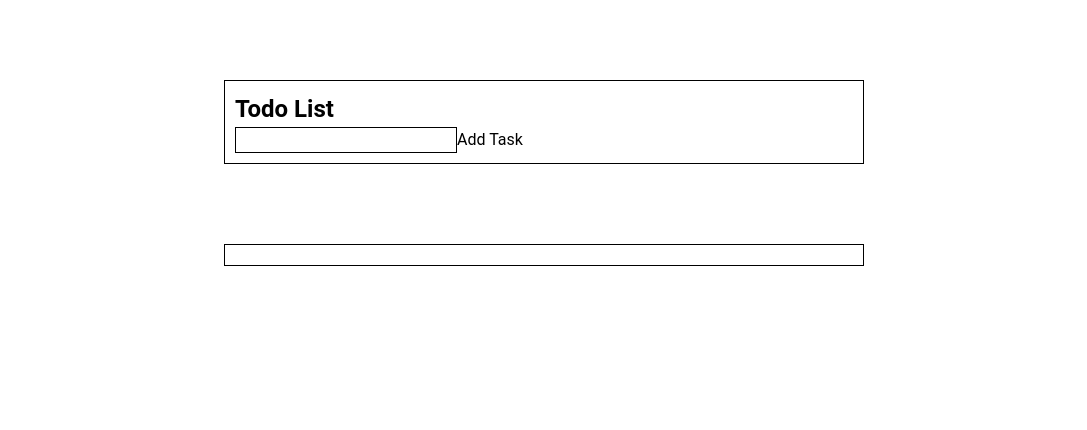
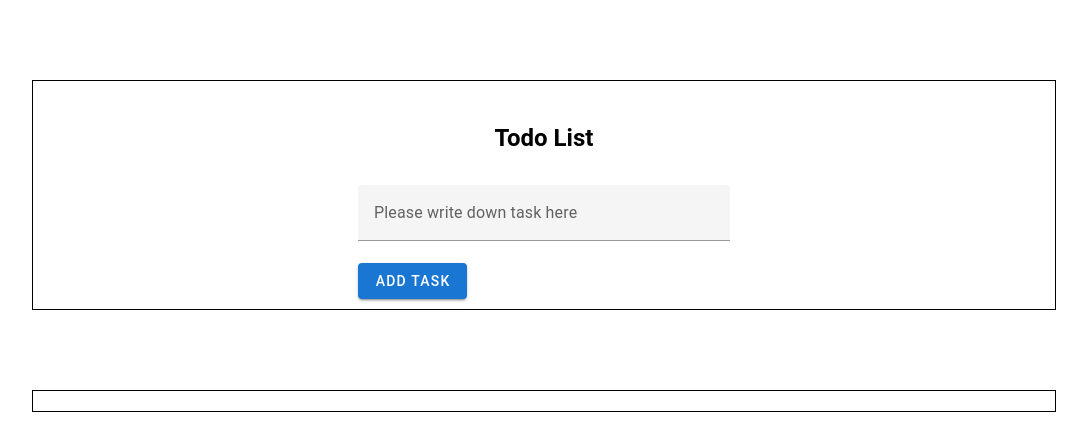
Before and after one commit to amirhamzan/vue-todo-app, a Vue app: page / in a window 1280 px wide. Shown: the top 430 px of the page, without its empty margins (96-1183 px from the left). Built offline with nearby package versions, Linux system fonts and the light colour scheme.

Commit message:
Add delete task function

```diff
--- a/index.html
+++ b/index.html
@@ -1,13 +1,18 @@
 <!DOCTYPE html>
 <html lang="en">
+
 <head>
   <meta charset="UTF-8">
   <link rel="icon" href="/favicon.ico">
   <meta name="viewport" content="width=device-width, initial-scale=1.0">
   <title>Amir Vue Todo App</title>
 </head>
+
 <body>
   <div id="app"></div>
   <script type="module" src="/src/main.js"></script>
+  <script type="module" src="https://unpkg.com/ionicons@7.1.0/dist/ionicons/ionicons.esm.js"></script>
+  <script nomodule src="https://unpkg.com/ionicons@7.1.0/dist/ionicons/ionicons.js"></script>
 </body>
+
 </html>
--- a/src/MasterComponent.vue
+++ b/src/MasterComponent.vue
@@ -1,23 +1,30 @@
 <template>
   <main>
     <section class="container top-section">
-      <h1 class="heading-primary">Todo List</h1>
-      <section class="section-add-list">
-        <input v-model="inputTask" class="add-list" type="text" id="fname" name="fname" />
-        <button @click="addTask()" type="submit">Add Task</button>
-      </section>
+      <form @submit.prevent="submit">
+        <h1 class="heading-primary text-center">Todo List</h1>
+        <section class="section-add-list">
+          <!-- <input v-model="inputTask" class="add-list" type="text" id="fname" name="fname" /> -->
+          <v-text-field style="width: 23.2rem;" v-model="inputTask" label="Please write down task here"></v-text-field>
+          <!-- <button type="submit" @click="addTask()">Add Task</button> -->
+          <v-btn color="blue-darken-2" variant="elevated" type="submit" @click="addTask()">
+            Add Task
+          </v-btn>
+        </section>
+      </form>
     </section>
     <section class="container bottom-section">
-      <div v-for="task in listTaskArray" :key="task">
-        <div class="task-detail">
-          <div>
-            <button style="margin-right: 10px;">done</button>
-            <span>
-              {{ task }}
-            </span>
-          </div>
-          <button>delete</button>
+      <div class="task-detail" v-for="(task, index) in listTaskArray" :key="task" :id="index">
+        <!-- <div class="task-detail"> -->
+        <div class="left-pan">
+          <input class="checkbox-icon" @click="finishTask(index)" type="checkbox" style="margin-right: 10px;" />
+          <!-- <v-checkbox color="red" label="Checkbox"></v-checkbox> -->
+          <span v-bind:class="{ done: isDone }">
+            {{ task }}
+          </span>
+          <!-- </div> -->
         </div>
+        <button @click="deleteTask(index)">delete</button>
       </div>
     </section>
   </main>
@@ -28,6 +35,7 @@ import { ref } from 'vue'
 
 const listTaskArray = ref([])
 const inputTask = ref('')
+// const isDone = ref(false)
 
 function addTask() {
   console.log(inputTask.value)
@@ -35,4 +43,14 @@ function addTask() {
   inputTask.value = ''
   // console.log(inputTask.value);
 }
+
+function deleteTask(e) {
+  console.log(e);
+  listTaskArray.value.splice(e, 1);
+}
+
+function finishTask(e) {
+  alert(e);
+  // isDone.value = true;
+}
 </script>
--- a/src/assets/style.css
+++ b/src/assets/style.css
@@ -6,14 +6,24 @@ main {
   margin: auto 0;
 }
 
+.text-center {
+  text-align: center;
+}
+
 .container {
   border: 1px solid;
-  width: 50%;
+  width: 80%;
   padding: 10px;
 }
 
 .top-section {
   margin: 5rem auto;
+  display: flex;
+  justify-content: center;
+}
+
+.heading-primary {
+  padding: 1.8rem;
 }
 
 .bottom-section {
@@ -28,3 +38,13 @@ main {
   display: flex;
   justify-content: space-between;
 }
+
+.left-pan {
+  display: flex;
+  align-items: center;
+}
+
+.section-add-list {
+  /* display: flex; */
+  align-self: center;
+}
--- a/src/main.js
+++ b/src/main.js
@@ -20,6 +20,6 @@ const app = createApp(App)
 
 app.use(createPinia())
 app.use(router)
-// app.use(vuetify)
+app.use(vuetify)
 
 app.mount('#app')
```
Lines whose indentation alone changed are shown as unchanged.
